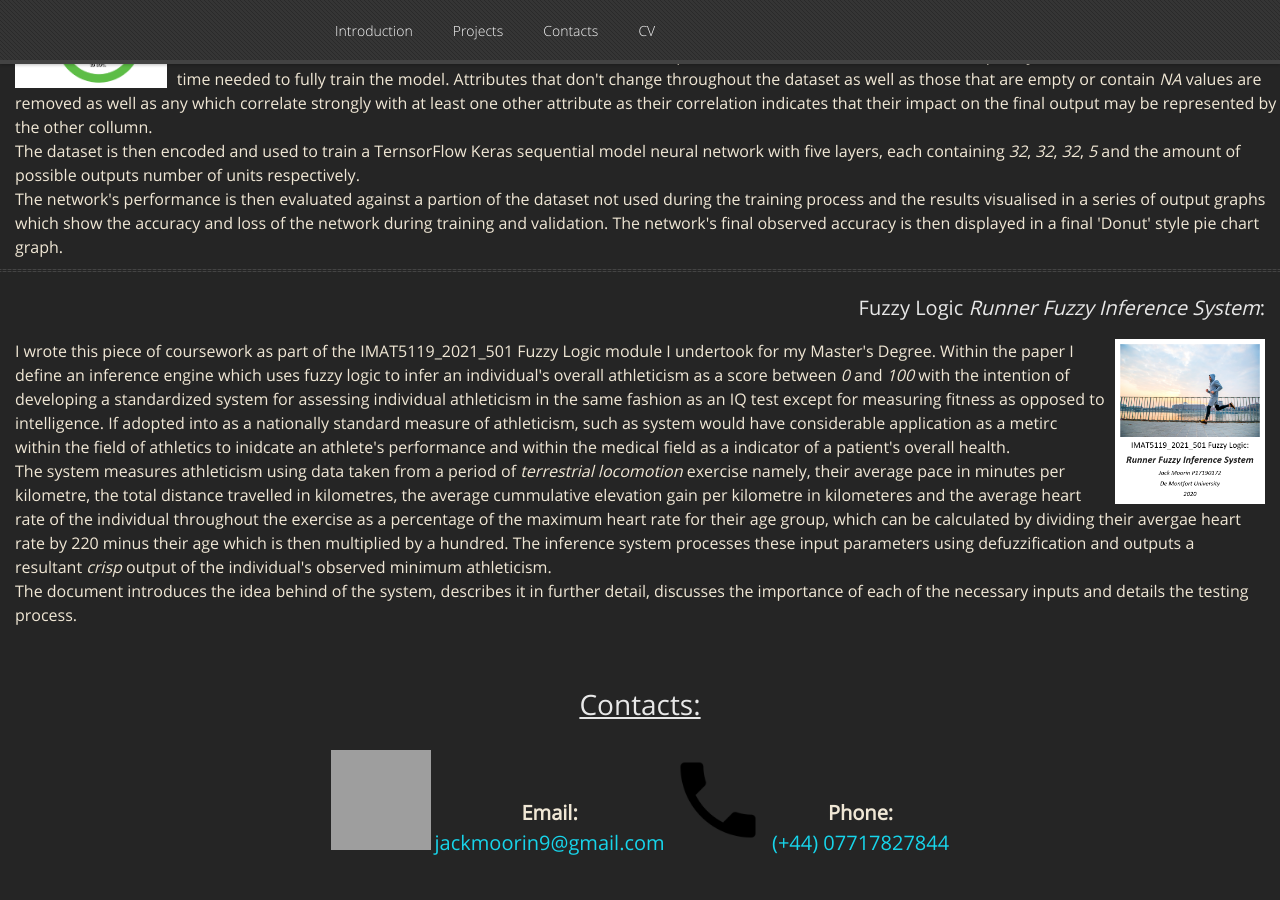
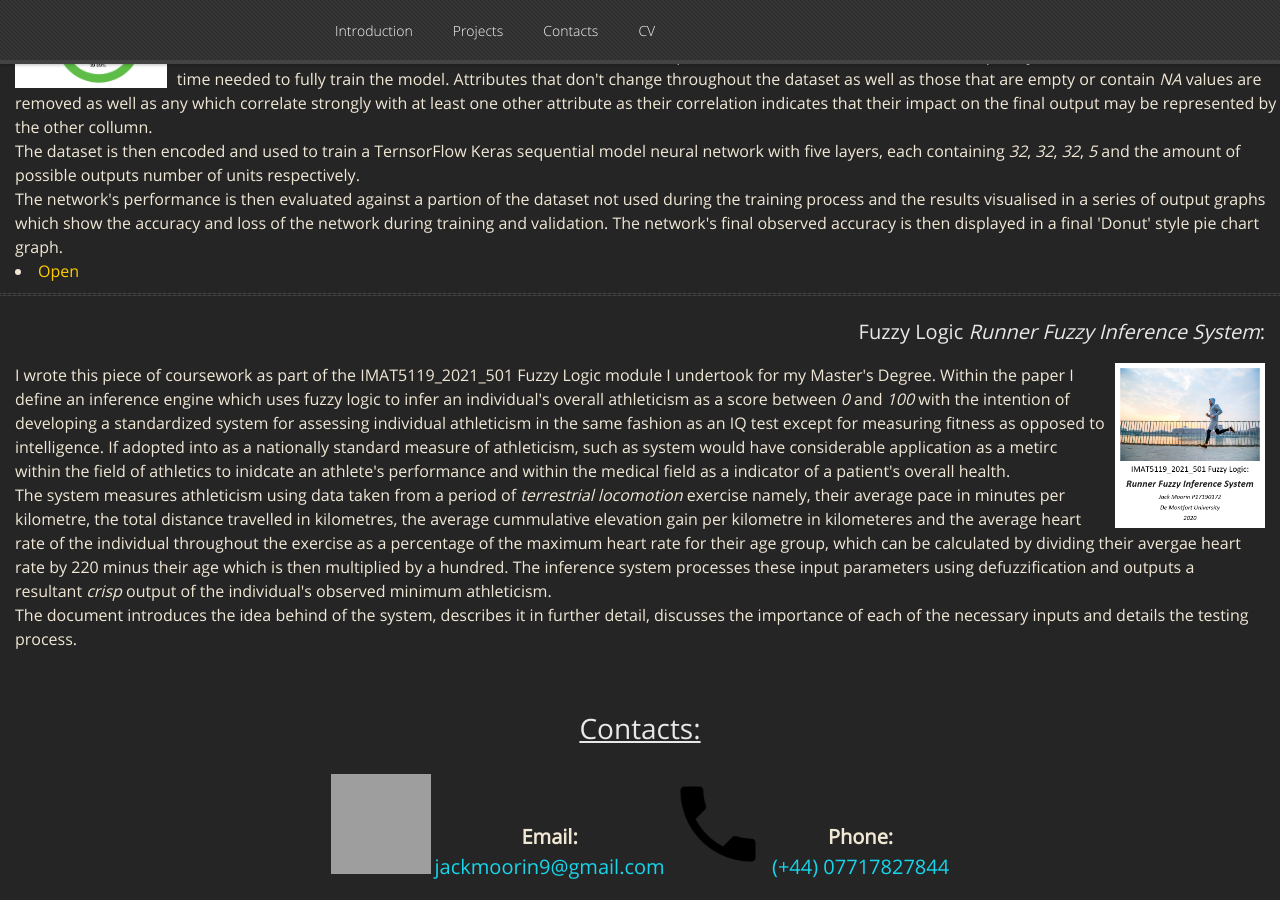
Before and after one commit to GamesProgrammingGrad2021/GamesProgrammingGrad2021.github.io, a Jekyll site: the page built from index.md, in a window 1280 px wide and 900 px high, scrolled down 1945 px. Built offline with Jekyll 4.4.1, drawn with Linux system fonts in a browser that asks for light colours; nearby versions of some CDN libraries; our own code applies the rules of GitHub Pages for plain Markdown files; before the commit the page ends 2823 px from its top, so only the background shows below that; grey boxes are pictures that could not be loaded.

Commit message:
Update default.html

```diff
--- a/_layouts/default.html
+++ b/_layouts/default.html
@@ -167,6 +167,7 @@
 				The network's performance is then evaluated against a partion of the dataset not used during the training process and the
 				results visualised in a series of output graphs which show the accuracy and loss of the network during training and validation.
 				The network's final observed accuracy is then displayed in a final 'Donut' style pie chart graph.
+				<li class="fork" style=" vertical-align: bottom;"><a href="https://drive.google.com/file/d/1X-fP9Mrm-ccgKDmvOfAfwK8EcRm2s_mT/view?usp=sharing">Open</a></li>
 				</div>
 			</div>
 
```
